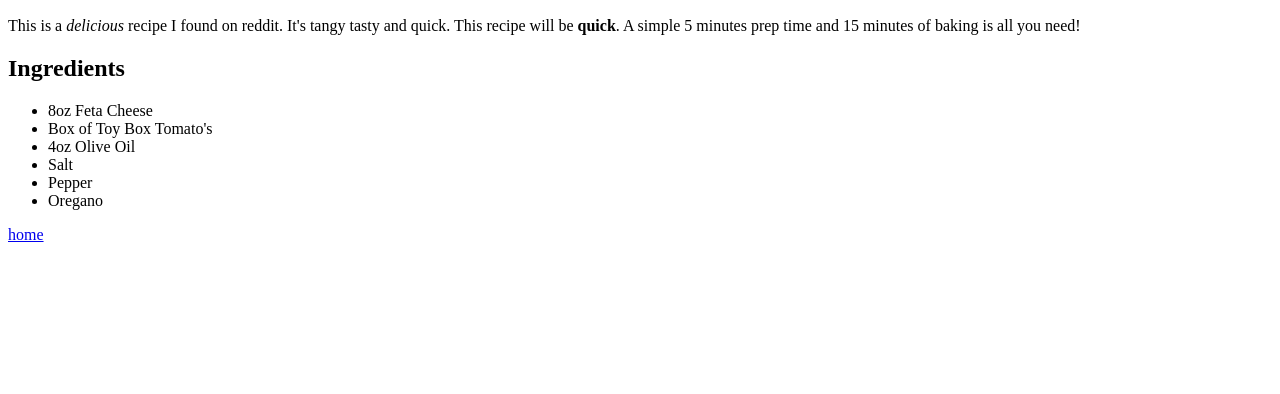
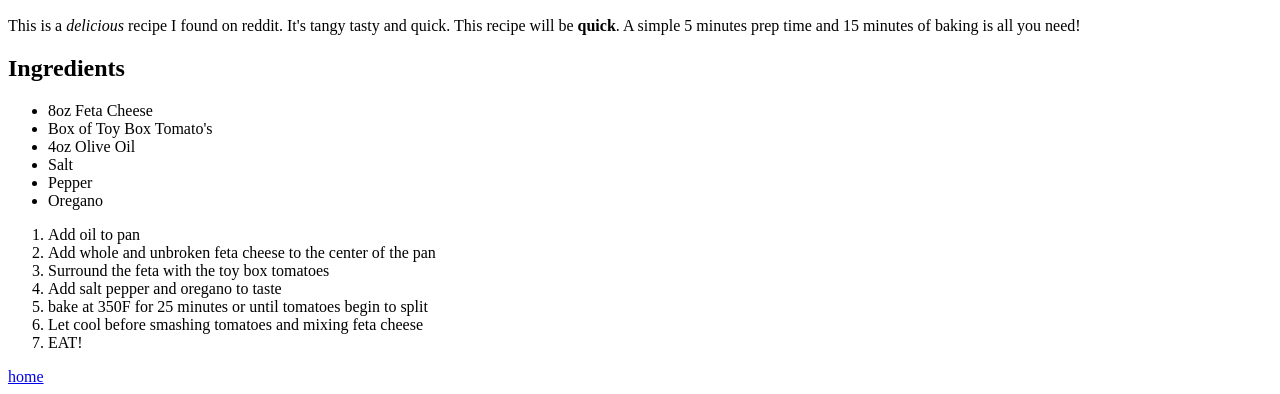
Before and after one commit to 0rch1dD0LL/odin-recipes, a plain HTML site: page recipes/fetapasta.html in a window 1280 px wide. Shown: the part 634-1028 px from the top of the page. Before the commit the page ends 886 px from the top, so only its background shows below. Drawn offline with Linux system fonts and the light colour scheme.

Commit message:
Added Directions

```diff
--- a/recipes/fetapasta.html
+++ b/recipes/fetapasta.html
@@ -21,6 +21,15 @@ and quick. This recipe will be <strong>quick</strong>. A simple 5 minutes prep t
     <li>Pepper</li>
     <li>Oregano</li>
    </ul>
+   <ol>
+    <li>Add oil to pan</li>
+    <li>Add whole and unbroken feta cheese to the center of the pan</li>
+    <li>Surround the feta with the toy box tomatoes</li>
+    <li>Add salt pepper and oregano to taste</li>
+    <li>bake at 350F for 25 minutes or until tomatoes begin to split</li>
+    <li>Let cool before smashing tomatoes and mixing feta cheese</li>
+    <li>EAT!</li>
+   </ol>
    <a href="../index.html" rel="noopener noreferer">home</a>
 
 
```
